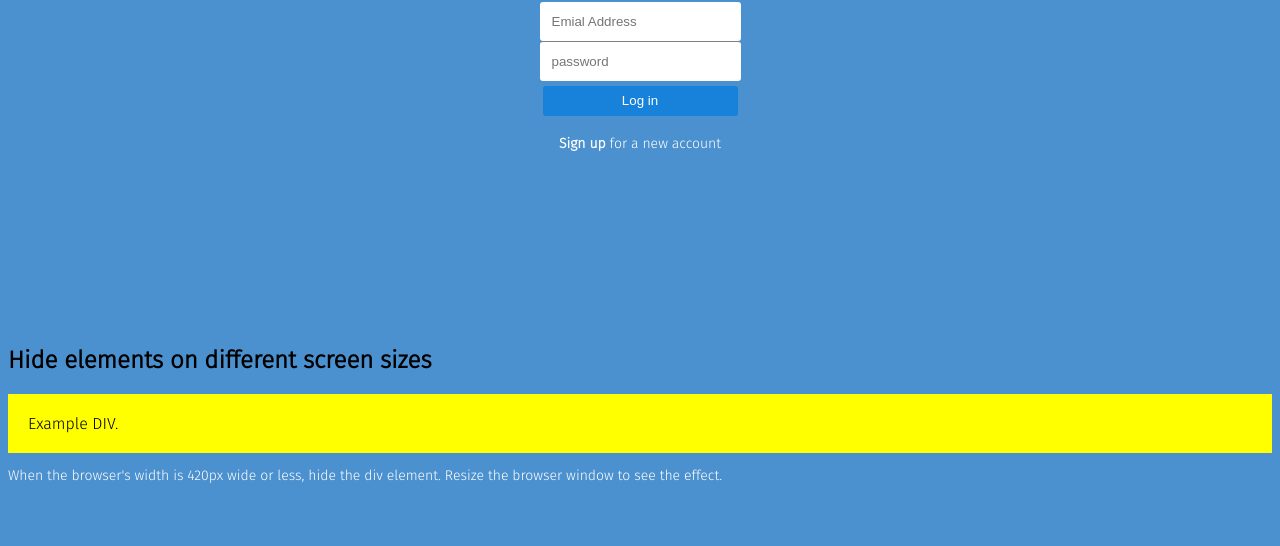
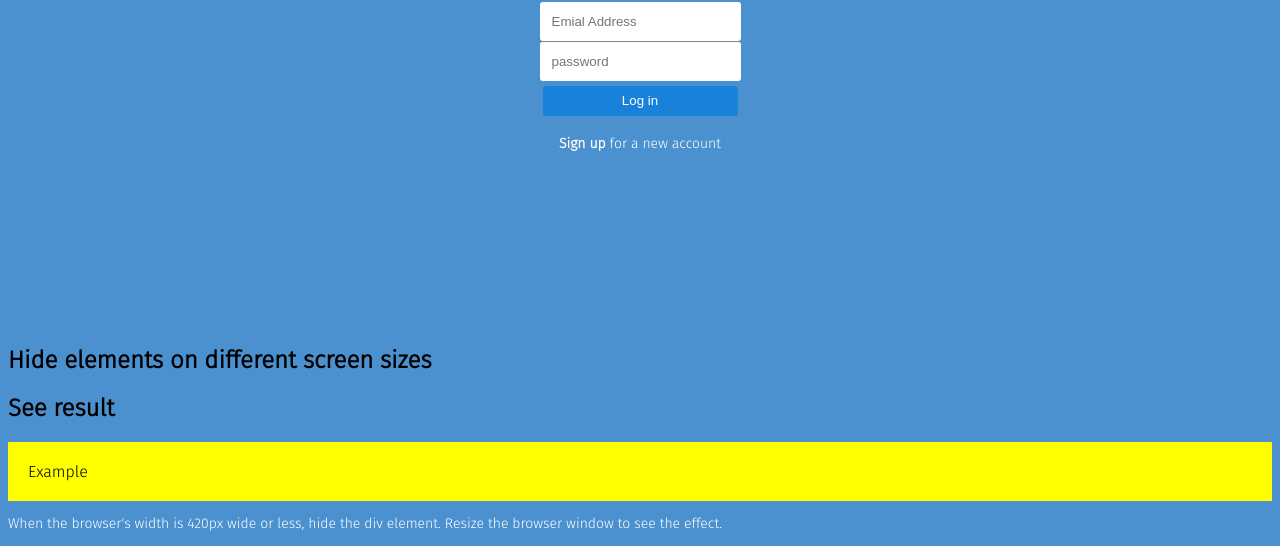
Before and after one commit to Mehr-un-nisa/internship_stuff, a plain HTML site: page index.html in a window 1280 px wide. Shown: the part 287-833 px from the top of the page. Before the commit the page ends 800 px from the top, so only its background shows below. Drawn offline with Linux system fonts and the light colour scheme.

Commit message:
✔ADDED : h2 tag added

```diff
--- a/index.html
+++ b/index.html
@@ -51,7 +51,8 @@
   }
 </style>
 <h2>Hide elements on different screen sizes</h2>
-<div class="example">Example DIV.</div>
+<h2>See result</h2>
+<div class="example">Example</div>
 <p>
   When the browser's width is 420px wide or less, hide the div element. Resize
   the browser window to see the effect.
```
